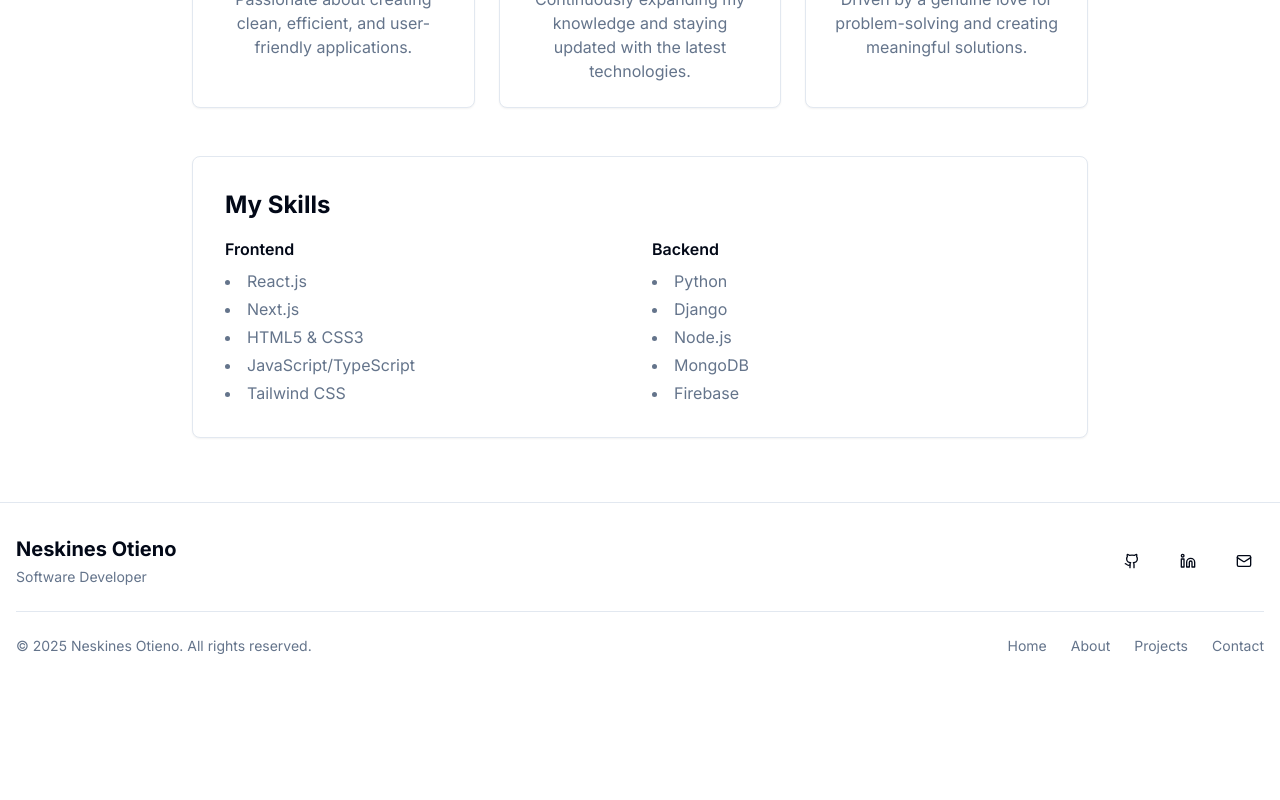
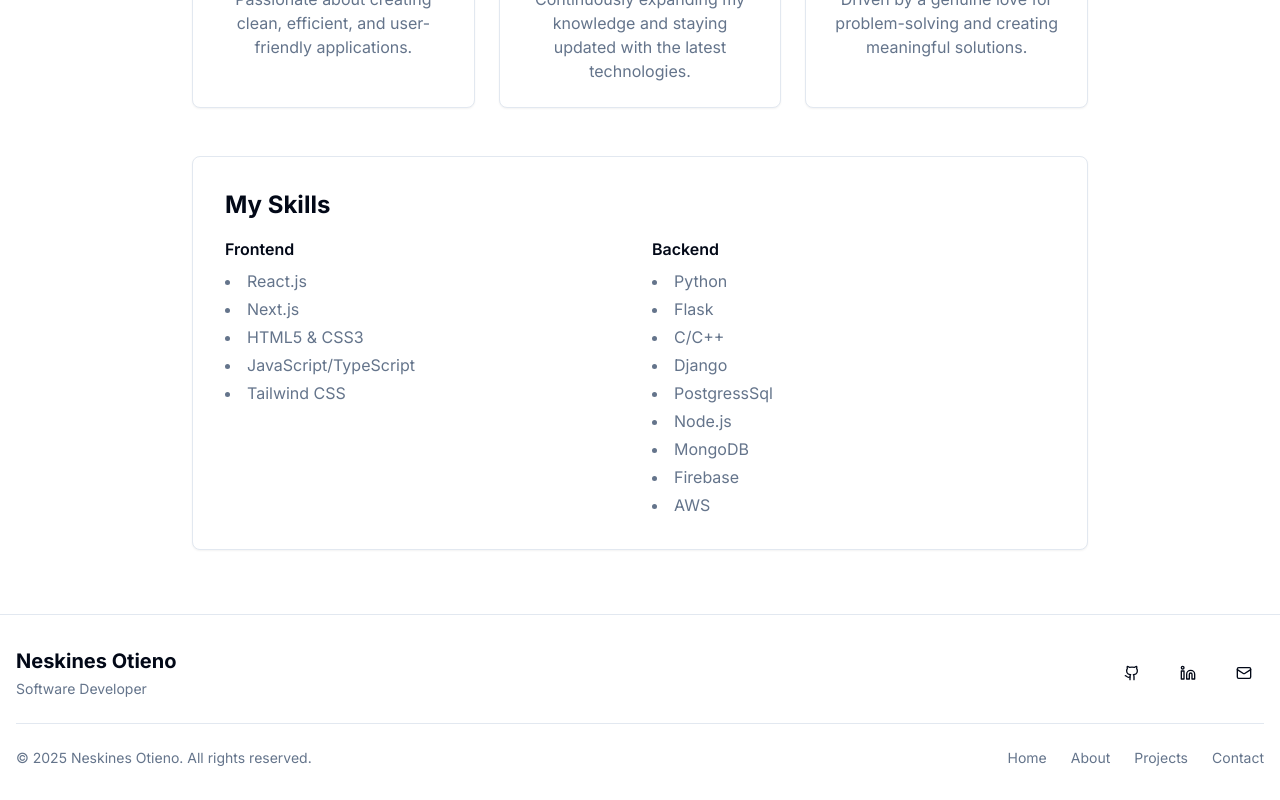
Before and after one commit to neski321/my-website, a Next.js app: page /about in a window 1280 px wide. Shown: the part 976-1776 px from the top of the page. Before the commit the page ends 1664 px from the top, so only its background shows below. Built offline with nearby package versions, Linux system fonts and the light colour scheme.

Commit message:
updated skills

```diff
--- a/src/components/about-me.tsx
+++ b/src/components/about-me.tsx
@@ -126,10 +126,14 @@ export function AboutMe() {
                 <h4 className="font-semibold mb-2">Backend</h4>
                 <ul className="list-disc list-inside space-y-1 text-muted-foreground">
                   <li>Python</li>
+                  <li>Flask</li>
+                  <li>C/C++</li>
                   <li>Django</li>
+                  <li>PostgressSql</li>
                   <li>Node.js</li>
                   <li>MongoDB</li>
                   <li>Firebase</li>
+                  <li>AWS</li>
                 </ul>
               </div>
             </div>
```
